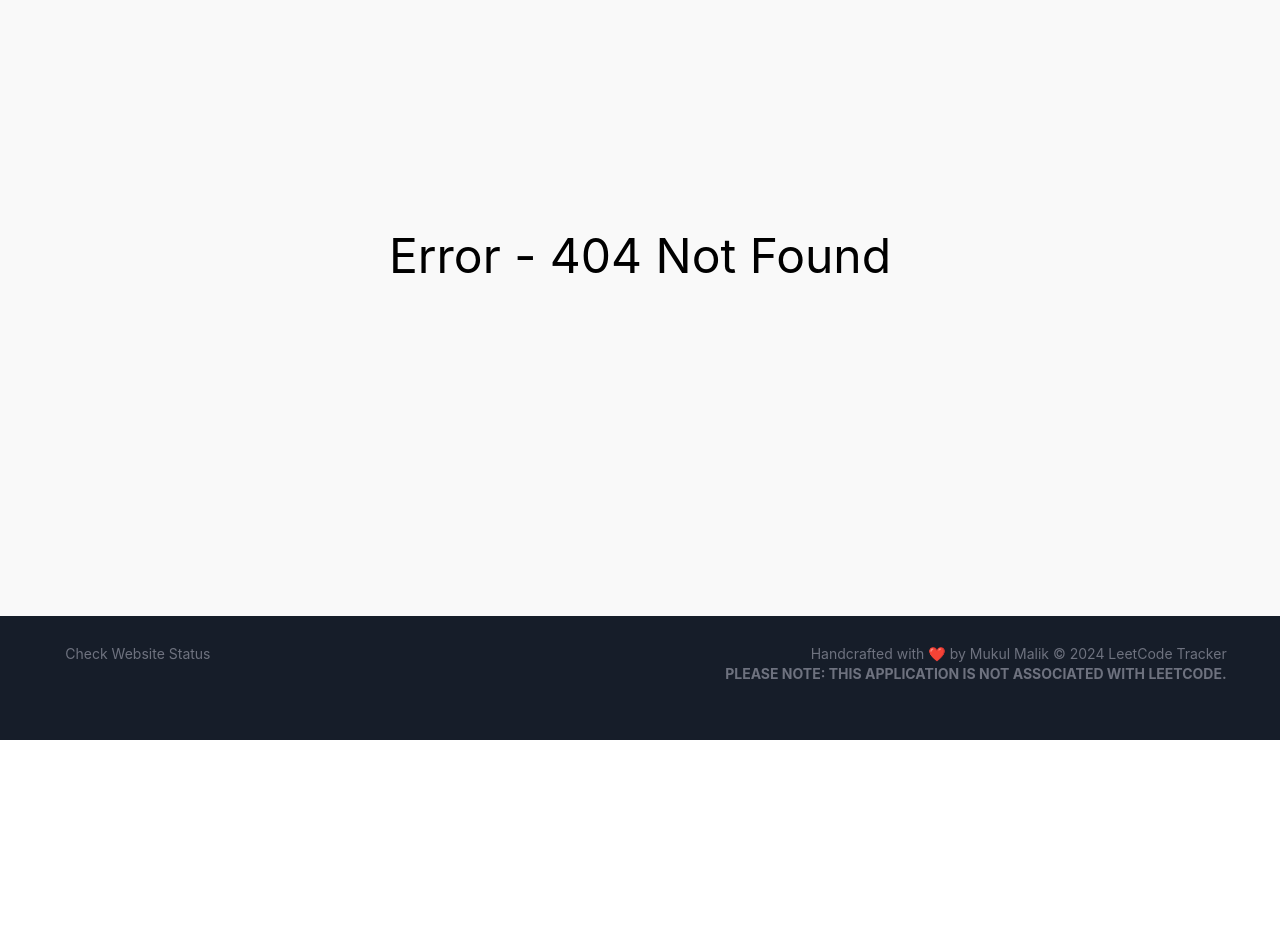
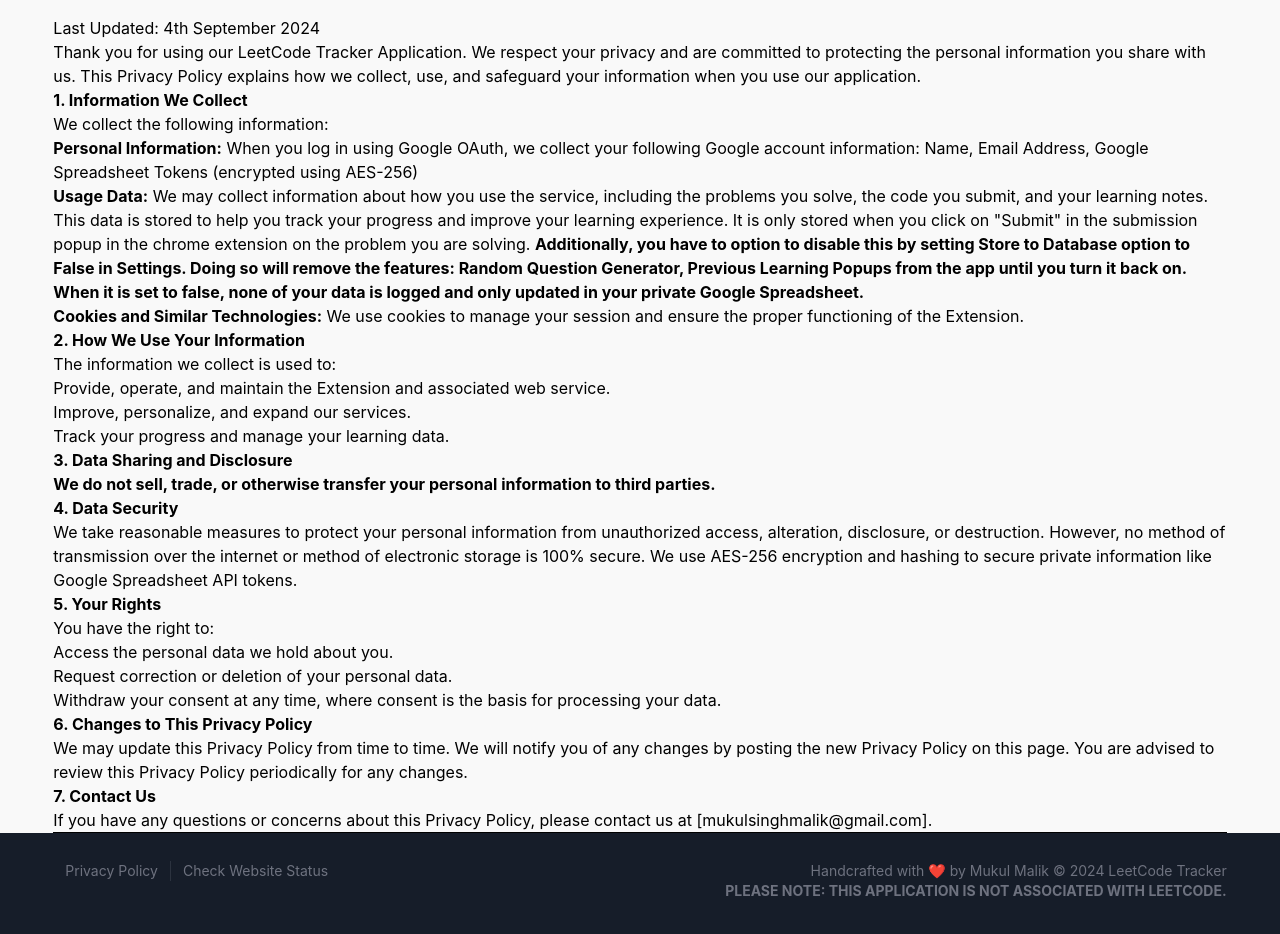
Before and after one commit to serzaxlucifer/LeetCode-Tracker, a React (Vite) app in the folder frontend/: page /privacy-policy in a window 1280 px wide. Before the commit this address had no page. Shown: the part 160-1094 px from the top of the page. Before the commit the page ends 900 px from the top, so only its background shows below. Built offline with nearby package versions, Linux system fonts and the light colour scheme.

Commit message:
Added Privacy Policy

```diff
--- a/frontend/src/App.jsx
+++ b/frontend/src/App.jsx
@@ -10,6 +10,7 @@
 import { jwtDecode } from "jwt-decode";
 import { useEffect, useState } from "react";
 import Login from "./pages/Login"
+import Privacy from "./pages/Privacy"
 import { useNavigate } from 'react-router-dom';
 import RelayPage from "./pages/RelayPage";
 
@@ -60,6 +61,7 @@
       <Routes>
         <Route path="/" element={<Home/>} />
         <Route path="/login" element={<Login/>} />
+        <Route path="/privacy-policy" element={<Privacy/>} />
         <Route path="/relay" element={<RelayPage />} />
         <Route path="/dashboard" element={<PrivateRoute><Myprofile /></PrivateRoute>}/>
         <Route path="/logout"  element={<Logout/>}/>
--- a/frontend/src/components/common/Footer.jsx
+++ b/frontend/src/components/common/Footer.jsx
@@ -2,7 +2,7 @@
 import { Link } from 'react-router-dom';
 
 
-const BottomFooter = ["Check Website Status"];
+const BottomFooter = ["Check Website Status", "Privacy Policy"];
 
 
 const Footer = () => {
@@ -14,24 +14,21 @@
           {/* Section 1 */}
           <div className="flex justify-between lg:items-start items-center flex-col lg:flex-row gap-3 w-full">
             <div className="flex flex-row">
-              {BottomFooter.map((ele, i) => {
-                return (
                   <div
-                    key={i}
-                    className={` ${
-                      BottomFooter.length - 1 === i
-                        ? ""
-                        : "border-r border-richblack-700 cursor-pointer hover:text-richblack-50 transition-all duration-200"
-                    } px-3 `}
-                  >
-                    <a href="https://stats.uptimerobot.com/5lyXyhxvUI">
-                      {ele}
-                    </a>
+                    className="border-r border-richblack-700 cursor-pointer hover:text-richblack-50 transition-all duration-200 px-3">
+                    <Link to="/privacy-policy">
+                      Privacy Policy
+                    </Link>
                   </div>
-                );
-              })}
+                  <div
+                  className={`px-3`}
+                >
+                  <a href="https://stats.uptimerobot.com/5lyXyhxvUI">
+                    Check Website Status
+                  </a>
+                </div>
             </div>
-            <div className="text-right">Handcrafted with ❤️ by Mukul Malik © 2024 LeetCode Tracker<br/><strong>PLEASE NOTE: THIS APPLICATION IS NOT ASSOCIATED WITH LEETCODE.</strong></div>
+            <div className="text-right">Handcrafted with ❤️ by <a href="mailto:mukulsinghmalik@gmail.com">Mukul Malik</a> © 2024 LeetCode Tracker<br/><strong>PLEASE NOTE: THIS APPLICATION IS NOT ASSOCIATED WITH LEETCODE.</strong></div>
           </div>
         </div>
       </div>
--- /dev/null
+++ b/frontend/src/pages/Privacy.jsx
@@ -0,0 +1,43 @@
+import React from 'react';
+
+const Privacy = () => {
+  return (
+    <div>
+      <div className=" w-11/12 flex flex-col items-center mx-auto">
+      <h1 className="mb-8 mt-8 sm:mb-10 text-5xl font-medium text-black-5">Privacy Policy</h1>
+      <div>
+        <p>Last Updated: 4th September 2024</p>
+        <p>Thank you for using our LeetCode Tracker Application. We respect your privacy and are committed to protecting the personal information you share with us. This Privacy Policy explains how we collect, use, and safeguard your information when you use our application.</p>
+        <p><strong>1. Information We Collect</strong></p>
+        <p>We collect the following information:</p>
+        <ul><li><strong>Personal Information:</strong> When you log in using Google OAuth, we collect your following Google account information: Name, Email Address, Google Spreadsheet Tokens {"("}encrypted using AES-256{")"}</li>
+        <li><strong>Usage Data:</strong> We may collect information about how you use the service, including the problems you solve, the code you submit, and your learning notes. This data is stored to help you track your progress and improve your learning experience. It is only stored when you click on "Submit" in the submission popup in the chrome extension on the problem you are solving. <strong>Additionally, you have to option to disable this by setting Store to Database option to False in Settings. Doing so will remove the features: Random Question Generator, Previous Learning Popups from the app until you turn it back on. When it is set to false, none of your data is logged and only updated in your private Google Spreadsheet.</strong></li>
+        <li><strong>Cookies and Similar Technologies:</strong> We use cookies to manage your session and ensure the proper functioning of the Extension.</li></ul>
+        <p><strong>2. How We Use Your Information</strong></p>
+        <p>The information we collect is used to:</p>
+        <ul><li>Provide, operate, and maintain the Extension and associated web service.</li>
+        <li>Improve, personalize, and expand our services.
+        </li>
+        <li>Track your progress and manage your learning data.</li></ul>
+        <p><strong>3. Data Sharing and Disclosure</strong></p>
+        <p><strong>We do not sell, trade, or otherwise transfer your personal information to third parties.</strong></p>
+        <p><strong>4. Data Security</strong></p>
+        <p>We take reasonable measures to protect your personal information from unauthorized access, alteration, disclosure, or destruction. However, no method of transmission over the internet or method of electronic storage is 100% secure. We use AES-256 encryption and hashing to secure private information like Google Spreadsheet API tokens.</p>
+        <p><strong>5. Your Rights</strong></p><p>You have the right to:</p>
+                <ul><li> Access the personal data we hold about you.</li>
+                <li>Request correction or deletion of your personal data.</li>
+                <li>Withdraw your consent at any time, where consent is the basis for processing your data.
+                </li></ul>
+        <p><strong>6. Changes to This Privacy Policy</strong></p>
+                <p>We may update this Privacy Policy from time to time. We will notify you of any changes by posting the new Privacy Policy on this page. You are advised to review this Privacy Policy periodically for any changes.</p>
+        <p><strong>7. Contact Us</strong></p>
+                <p>If you have any questions or concerns about this Privacy Policy, please contact us at [mukulsinghmalik@gmail.com].</p>
+
+        <hr/>
+      </div>
+    </div>
+    </div>
+  )
+}
+
+export default Privacy
```
